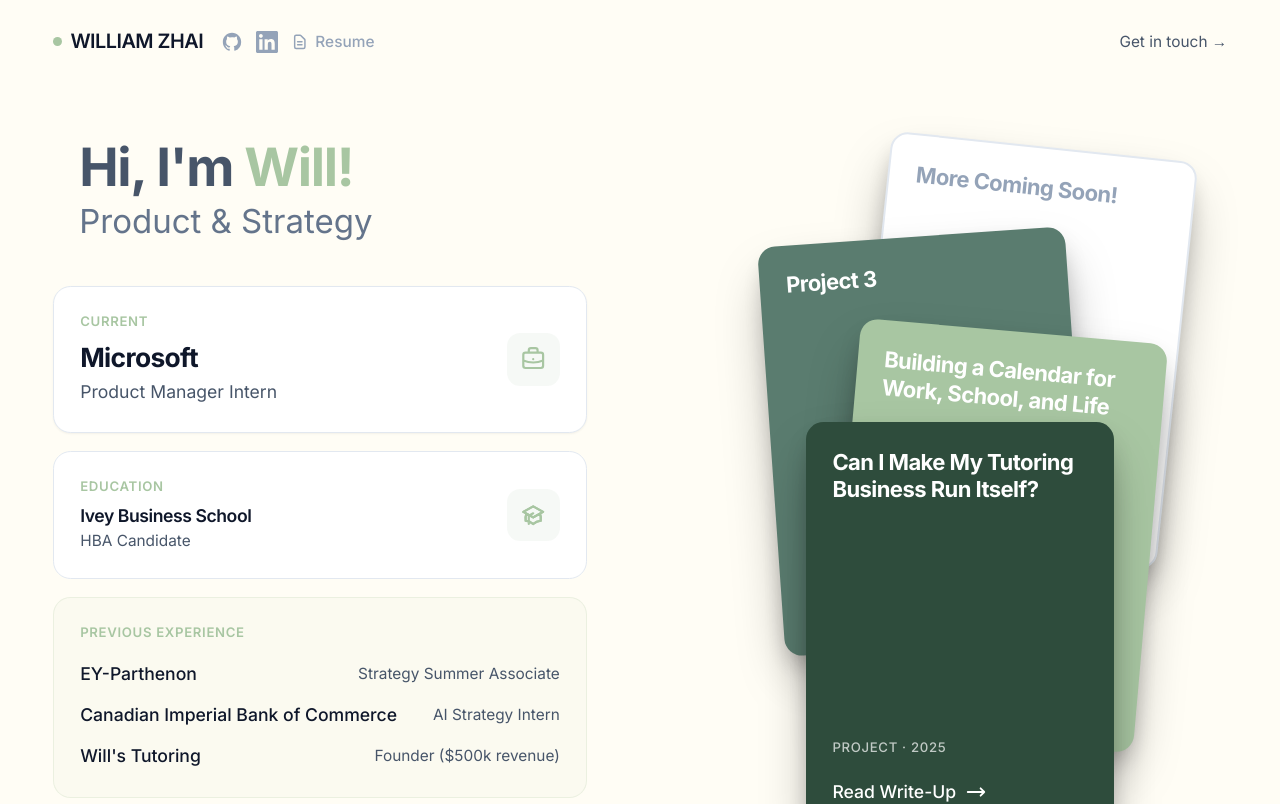
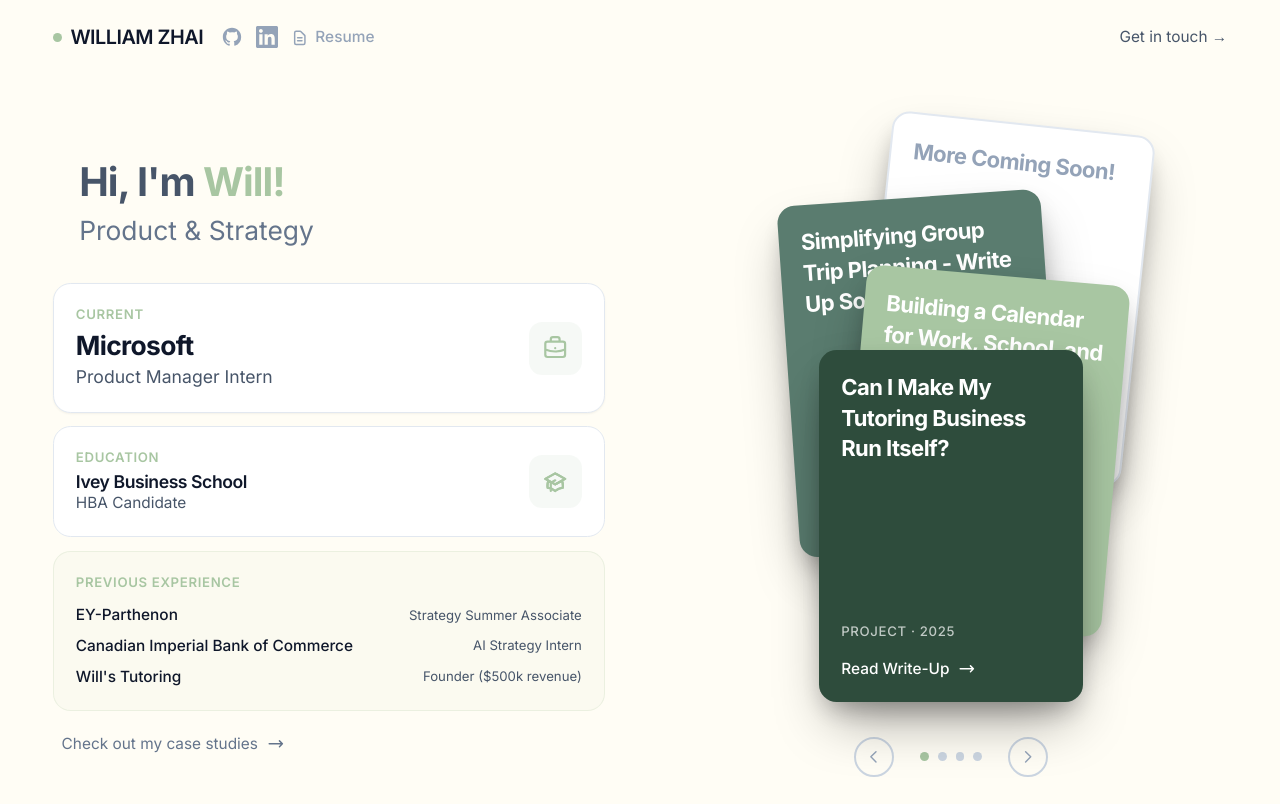
Before and after one commit to zhw16-dev/portfolio, a Next.js app: page / in a window 1280 px wide. Shown: the top 804 px of the page. Built offline with nearby package versions, Linux system fonts and the light colour scheme.

Commit message:
contrain landing page to viewport on desktop/laptop

```diff
--- a/src/app/page.tsx
+++ b/src/app/page.tsx
@@ -22,8 +22,8 @@
   },
   {
     id: 'project-3',
-    title: 'Project 3',
-    year: '2025',
+    title: 'Simplifying Group Trip Planning - Write Up Soon',
+    year: '2026',
     href: '#',
     bgColor: 'bg-[#5a7c6f]',
     textColor: 'text-white',
@@ -48,23 +48,20 @@
     return () => window.removeEventListener('scroll', handleScroll)
   }, [])
 
-  // Stacking - much more vertical spread
-  // Position 0 = front, Position 3 = back (most peeking)
+  // Stacking - adjusted for viewport fitting
   const stackPositions = [
     { rotation: 0, offsetX: 0, offsetY: 0 },
-    { rotation: 5, offsetX: 10, offsetY: -85 },
-    { rotation: -4, offsetX: -7, offsetY: -170 },
-    { rotation: 6, offsetX: 12, offsetY: -255 },
+    { rotation: 5, offsetX: 10, offsetY: -70 },
+    { rotation: -4, offsetX: -7, offsetY: -140 },
+    { rotation: 6, offsetX: 12, offsetY: -210 },
   ]
 
-  // Get which position a card is in based on rotation offset
   const getCardPosition = (cardIndex: number) => {
     const totalCards = caseStudies.length
     const position = (cardIndex - rotationOffset + totalCards) % totalCards
     return position
   }
 
-  // Calculate card style based on its position in the stack
   const getCardStyle = (cardIndex: number) => {
     const position = getCardPosition(cardIndex)
     const pos = stackPositions[position]
@@ -84,7 +81,7 @@
   }
 
   return (
-    <div className="min-h-screen bg-cream">
+    <div className="min-h-screen lg:h-screen lg:overflow-hidden bg-cream">
       <style dangerouslySetInnerHTML={{__html: `
         @keyframes fadeInUp {
           from {
@@ -108,7 +105,7 @@
       <header className={`fixed top-0 left-0 right-0 z-50 transition-all duration-300 ${
         scrollY > 50 ? 'bg-white/80 backdrop-blur-md shadow-sm' : 'bg-transparent'
       }`}>
-        <div className="max-w-7xl mx-auto px-6 lg:px-12 py-6 flex justify-between items-center">
+        <div className="max-w-7xl mx-auto px-6 lg:px-12 py-4 lg:py-5 flex justify-between items-center">
           <div className="flex items-center gap-4">
             <div className="flex items-center gap-2">
               <div className="w-2 h-2 bg-sage-green rounded-full"></div>
@@ -160,35 +157,35 @@
         </div>
       </header>
 
-      {/* Main Content */}
-      <main className="pt-32 pb-20 px-6 lg:px-12">
-        <div className="max-w-7xl mx-auto">
-          <div className="grid lg:grid-cols-2 gap-16 lg:gap-24 items-start">
+      {/* Main Content - viewport constrained on desktop */}
+      <main className="pt-24 pb-20 px-6 lg:px-12 lg:h-screen lg:flex lg:items-center lg:pt-16 lg:pb-8">
+        <div className="max-w-7xl mx-auto w-full">
+          <div className="grid lg:grid-cols-2 gap-12 lg:gap-16 items-center">
 
             {/* Left Column: Hero + Info Cards */}
-            <div className="lg:sticky lg:top-32">
+            <div>
               {/* Hero Text */}
-              <div className="mb-10 animate-fade-in-up pl-6">
-                <h1 className="text-4xl lg:text-5xl font-bold text-slate-600 leading-[1.2]">
+              <div className="mb-6 lg:mb-8 animate-fade-in-up pl-6">
+                <h1 className="text-3xl lg:text-4xl font-bold text-slate-600 leading-[1.2]">
                   Hi, I&apos;m <span className="text-sage-green">Will!</span>
                 </h1>
-                <p className="text-2xl lg:text-3xl text-slate-500 mt-2">
+                <p className="text-xl lg:text-2xl text-slate-500 mt-2">
                   Product & Strategy
                 </p>
               </div>
 
               {/* Info Cards */}
-              <div className="space-y-4 animate-fade-in-up delay-200">
+              <div className="space-y-3 animate-fade-in-up delay-200">
                 {/* Current Role */}
-                <div className="bg-white rounded-2xl p-6 border border-slate-200 shadow-sm">
+                <div className="bg-white rounded-2xl p-4 lg:p-5 border border-slate-200 shadow-sm">
                   <div className="flex items-center justify-between">
                     <div>
-                      <div className="text-xs font-semibold text-sage-green uppercase tracking-wider mb-2">Current</div>
-                      <h3 className="text-2xl font-bold text-slate-900">Microsoft</h3>
-                      <p className="text-base text-slate-600 mt-1">Product Manager Intern</p>
+                      <div className="text-xs font-semibold text-sage-green uppercase tracking-wider mb-1">Current</div>
+                      <h3 className="text-xl lg:text-2xl font-bold text-slate-900">Microsoft</h3>
+                      <p className="text-sm lg:text-base text-slate-600">Product Manager Intern</p>
                     </div>
-                    <div className="w-12 h-12 bg-sage-green/10 rounded-xl flex items-center justify-center">
-                      <svg className="w-6 h-6 text-sage-green" fill="none" viewBox="0 0 24 24" stroke="currentColor">
+                    <div className="w-10 h-10 lg:w-12 lg:h-12 bg-sage-green/10 rounded-xl flex items-center justify-center">
+                      <svg className="w-5 h-5 lg:w-6 lg:h-6 text-sage-green" fill="none" viewBox="0 0 24 24" stroke="currentColor">
                         <path strokeLinecap="round" strokeLinejoin="round" strokeWidth={2} d="M21 13.255A23.931 23.931 0 0112 15c-3.183 0-6.22-.62-9-1.745M16 6V4a2 2 0 00-2-2h-4a2 2 0 00-2 2v2m4 6h.01M5 20h14a2 2 0 002-2V8a2 2 0 00-2-2H5a2 2 0 00-2 2v10a2 2 0 002 2z" />
                       </svg>
                     </div>
@@ -196,15 +193,15 @@
                 </div>
 
                 {/* Education */}
-                <div className="bg-white rounded-2xl p-6 border border-slate-200">
+                <div className="bg-white rounded-2xl p-4 lg:p-5 border border-slate-200">
                   <div className="flex items-center justify-between">
                     <div>
-                      <div className="text-xs font-semibold text-sage-green uppercase tracking-wider mb-2">Education</div>
+                      <div className="text-xs font-semibold text-sage-green uppercase tracking-wider mb-1">Education</div>
                       <h4 className="font-semibold text-slate-900">Ivey Business School</h4>
-                      <p className="text-sm text-slate-600 mt-1">HBA Candidate</p>
+                      <p className="text-sm text-slate-600">HBA Candidate</p>
                     </div>
-                    <div className="w-12 h-12 bg-sage-green/10 rounded-xl flex items-center justify-center">
-                      <svg className="w-6 h-6 text-sage-green" fill="none" viewBox="0 0 24 24" stroke="currentColor">
+                    <div className="w-10 h-10 lg:w-12 lg:h-12 bg-sage-green/10 rounded-xl flex items-center justify-center">
+                      <svg className="w-5 h-5 lg:w-6 lg:h-6 text-sage-green" fill="none" viewBox="0 0 24 24" stroke="currentColor">
                         <path strokeLinecap="round" strokeLinejoin="round" strokeWidth={2} d="M12 14l9-5-9-5-9 5 9 5z" />
                         <path strokeLinecap="round" strokeLinejoin="round" strokeWidth={2} d="M12 14l6.16-3.422a12.083 12.083 0 01.665 6.479A11.952 11.952 0 0012 20.055a11.952 11.952 0 00-6.824-2.998 12.078 12.078 0 01.665-6.479L12 14z" />
                         <path strokeLinecap="round" strokeLinejoin="round" strokeWidth={2} d="M12 14l9-5-9-5-9 5 9 5zm0 0l6.16-3.422a12.083 12.083 0 01.665 6.479A11.952 11.952 0 0012 20.055a11.952 11.952 0 00-6.824-2.998 12.078 12.078 0 01.665-6.479L12 14zm-4 6v-7.5l4-2.222" />
@@ -214,26 +211,26 @@
                 </div>
 
                 {/* Previous Experience */}
-                <div className="bg-sage-green/5 rounded-2xl p-6 border border-sage-green/20">
-                  <div className="text-xs font-semibold text-sage-green uppercase tracking-wider mb-4">Previous Experience</div>
-                  <div className="space-y-3">
+                <div className="bg-sage-green/5 rounded-2xl p-4 lg:p-5 border border-sage-green/20">
+                  <div className="text-xs font-semibold text-sage-green uppercase tracking-wider mb-3">Previous Experience</div>
+                  <div className="space-y-2">
                     <div className="flex justify-between items-center">
-                      <span className="font-medium text-slate-900">EY-Parthenon</span>
-                      <span className="text-sm text-slate-600">Strategy Summer Associate</span>
+                      <span className="font-medium text-slate-900 text-sm">EY-Parthenon</span>
+                      <span className="text-xs text-slate-600">Strategy Summer Associate</span>
                     </div>
                     <div className="flex justify-between items-center">
-                      <span className="font-medium text-slate-900">Canadian Imperial Bank of Commerce</span>
-                      <span className="text-sm text-slate-600">AI Strategy Intern</span>
+                      <span className="font-medium text-slate-900 text-sm">Canadian Imperial Bank of Commerce</span>
+                      <span className="text-xs text-slate-600">AI Strategy Intern</span>
                     </div>
                     <div className="flex justify-between items-center">
-                      <span className="font-medium text-slate-900">Will&apos;s Tutoring</span>
-                      <span className="text-sm text-slate-600">Founder ($500k revenue)</span>
+                      <span className="font-medium text-slate-900 text-sm">Will&apos;s Tutoring</span>
+                      <span className="text-xs text-slate-600">Founder ($500k revenue)</span>
                     </div>
                   </div>
                 </div>
 
                 {/* Projects CTA */}
-                <div className="hidden lg:flex items-center gap-2 text-slate-500 pt-4 pl-2">
+                <div className="hidden lg:flex items-center gap-2 text-slate-500 pt-2 pl-2">
                   <span className="text-sm">Check out my case studies</span>
                   <svg className="w-4 h-4" fill="none" viewBox="0 0 24 24" stroke="currentColor">
                     <path strokeLinecap="round" strokeLinejoin="round" strokeWidth={2} d="M17 8l4 4m0 0l-4 4m4-4H3" />
@@ -249,15 +246,15 @@
                 Case Studies
               </div>
 
-              {/* Stacked cards - all screen sizes */}
+              {/* Stacked cards */}
               <div className="animate-fade-in-up delay-300">
                 {/* Card Stack Container */}
-                <div className="flex justify-center pt-64 pb-4">
+                <div className="flex justify-center pt-52 lg:pt-48 pb-4">
                   <div
                     className="relative"
                     style={{
-                      width: 'min(280px, 70vw)',
-                      height: 'min(373px, 93vw)',
+                      width: 'min(240px, 65vw)',
+                      height: 'min(320px, 85vw)',
                     }}
                   >
                     {caseStudies.map((study, index) => {
@@ -296,7 +293,7 @@
                           <div
                             className={`
                               ${study.bgColor}
-                              rounded-2xl p-6 w-full h-full
+                              rounded-2xl p-5 w-full h-full
                               flex flex-col justify-between
                               transition-shadow duration-300
                               shadow-2xl
@@ -307,7 +304,7 @@
                           >
                             {/* Top: Title */}
                             <div>
-                              <h3 className={`text-xl font-bold ${study.textColor} leading-tight`}>
+                              <h3 className={`text-lg lg:text-xl font-bold ${study.textColor} leading-tight`}>
                                 {study.title}
                               </h3>
                             </div>
@@ -320,9 +317,9 @@
                                 </span>
                               )}
                               {study.href !== '#' && (
-                                <div className={`flex items-center gap-2 ${study.textColor} font-medium group-hover:gap-3 transition-all mt-4`}>
-                                  <span>Read Write-Up</span>
-                                  <svg className="w-5 h-5" fill="none" viewBox="0 0 24 24" stroke="currentColor">
+                                <div className={`flex items-center gap-2 ${study.textColor} font-medium group-hover:gap-3 transition-all mt-3`}>
+                                  <span className="text-sm">Read Write-Up</span>
+                                  <svg className="w-4 h-4" fill="none" viewBox="0 0 24 24" stroke="currentColor">
                                     <path strokeLinecap="round" strokeLinejoin="round" strokeWidth={2} d="M17 8l4 4m0 0l-4 4m4-4H3" />
                                   </svg>
                                 </div>
@@ -336,13 +333,13 @@
                 </div>
 
                 {/* Arrow Navigation */}
-                <div className="flex justify-center items-center gap-6 mt-8">
+                <div className="flex justify-center items-center gap-6 mt-4">
                   <button
                     onClick={goToPrev}
-                    className="w-10 h-10 rounded-full border-2 border-slate-300 flex items-center justify-center hover:border-sage-green hover:text-sage-green transition-colors text-slate-400"
+                    className="w-9 h-9 rounded-full border-2 border-slate-300 flex items-center justify-center hover:border-sage-green hover:text-sage-green transition-colors text-slate-400"
                     aria-label="Previous card"
                   >
-                    <svg className="w-5 h-5" fill="none" viewBox="0 0 24 24" stroke="currentColor">
+                    <svg className="w-4 h-4" fill="none" viewBox="0 0 24 24" stroke="currentColor">
                       <path strokeLinecap="round" strokeLinejoin="round" strokeWidth={2} d="M15 19l-7-7 7-7" />
                     </svg>
                   </button>
@@ -361,10 +358,10 @@
 
                   <button
                     onClick={goToNext}
-                    className="w-10 h-10 rounded-full border-2 border-slate-300 flex items-center justify-center hover:border-sage-green hover:text-sage-green transition-colors text-slate-400"
+                    className="w-9 h-9 rounded-full border-2 border-slate-300 flex items-center justify-center hover:border-sage-green hover:text-sage-green transition-colors text-slate-400"
                     aria-label="Next card"
                   >
-                    <svg className="w-5 h-5" fill="none" viewBox="0 0 24 24" stroke="currentColor">
+                    <svg className="w-4 h-4" fill="none" viewBox="0 0 24 24" stroke="currentColor">
                       <path strokeLinecap="round" strokeLinejoin="round" strokeWidth={2} d="M9 5l7 7-7 7" />
                     </svg>
                   </button>
```
